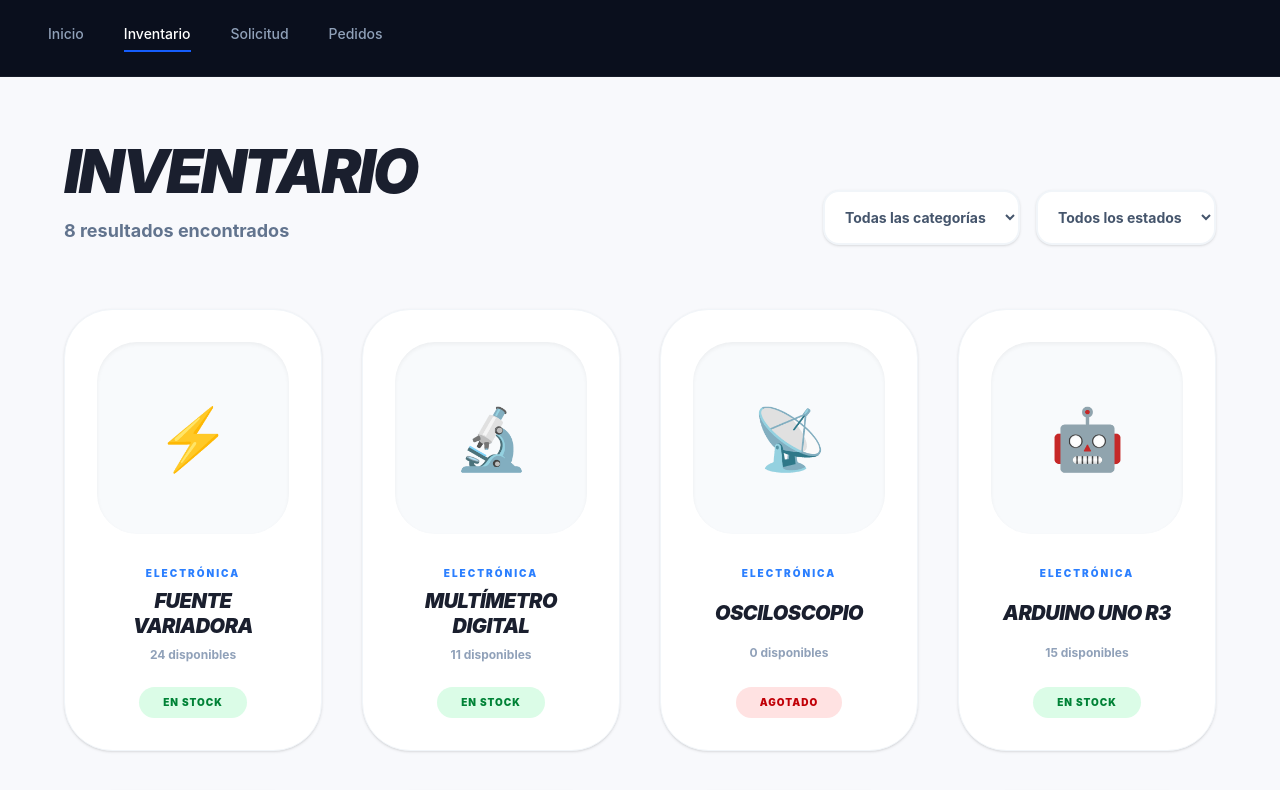
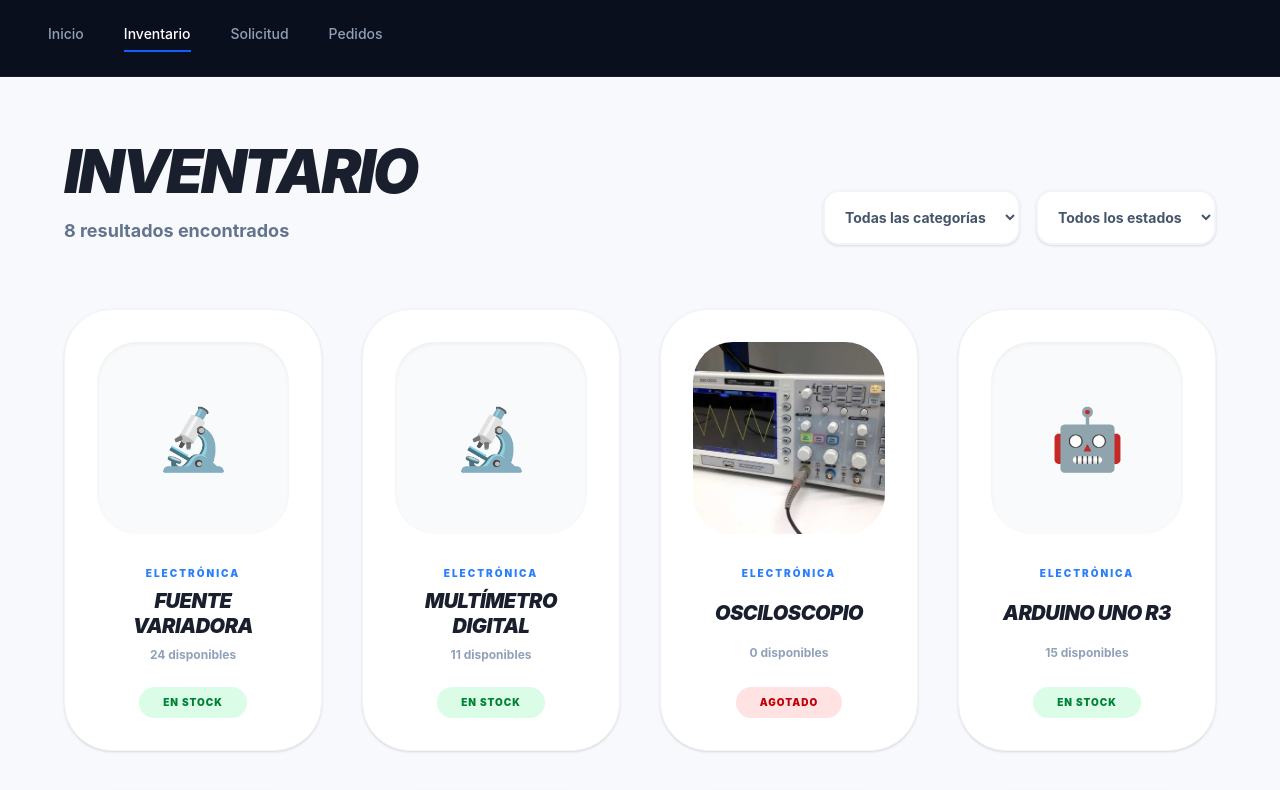
Before and after one commit to Gabbisita/Titulacion_Prueba, a React (Vite) app in the folder frontend/: page /inventario in a window 1280 px wide. Shown: the top 790 px of the page. Built offline with nearby package versions, Linux system fonts and the light colour scheme; no server answers.

Commit message:
Se realizó la creación de la pagina DetalleMaterial

```diff
--- a/frontend/src/pages/DetalleMaterial.jsx
+++ b/frontend/src/pages/DetalleMaterial.jsx
@@ -0,0 +1,95 @@
+import { useState, useEffect } from 'react';
+import { useNavigate, useParams } from 'react-router-dom';
+import { motion } from 'framer-motion';
+import heroImg from '../assets/hero.png';
+
+const DetalleMaterial = () => {
+  const navigate = useNavigate();
+  const { id } = useParams(); // Recibimos el ID (1, 2, 3...) desde la URL
+  const [cantidad, setCantidad] = useState(1);
+  const [material, setMaterial] = useState(null);
+
+  // ESTA ES LA MISMA LISTA QUE TIENES EN INVENTARIO
+  // Lo ideal es que después esto venga de tu Base de Datos en la nube
+  const materialesDB = [
+    { id: 1, n: 'Fuente variadora', d: 24, e: 'EN STOCK', c: 'Electrónica', i: heroImg, desc: 'Fuente de poder regulable ideal para proyectos de circuitos integrados.' },
+    { id: 2, n: 'Multímetro Digital', d: 11, e: 'EN STOCK', c: 'Electrónica', i: '🔬', desc: 'Herramienta de medición de alta precisión para voltaje, corriente y resistencia.' },
+    { id: 3, n: 'Osciloscopio', d: 0, e: 'AGOTADO', c: 'Electrónica', i: '📡', desc: 'Equipo avanzado para visualización de señales de frecuencia.' },
+    { id: 4, n: 'Arduino Uno R3', d: 15, e: 'EN STOCK', c: 'Electrónica', i: '🤖', desc: 'Placa de desarrollo para prototipado electrónico.' },
+    { id: 5, n: 'Destornillador set', d: 3, e: 'PRESTADO', c: 'Herramientas', i: '🔧', desc: 'Set completo de destornilladores de precisión.' },
+    { id: 6, n: 'Generador de señales', d: 2, e: 'EN STOCK', c: 'Electrónica', i: '📟', desc: 'Generador de funciones para pruebas de laboratorio.' },
+    { id: 7, n: 'Kit tornillería', d: 8, e: 'EN STOCK', c: 'Herramientas', i: '🔩', desc: 'Kit de diversos tamaños para ensambles mecánicos.' },
+    { id: 8, n: 'Martillo', d: 7, e: 'EN STOCK', c: 'Herramientas', i: '🔨', desc: 'Herramienta básica de impacto para taller.' },
+  ];
+
+  useEffect(() => {
+    // Buscamos el material que coincida con el ID de la URL
+    const encontrado = materialesDB.find(m => m.id === parseInt(id));
+    setMaterial(encontrado);
+  }, [id]);
+
+  if (!material) return <div className="text-white p-20">Cargando material...</div>;
+
+  return (
+    <motion.div
+      initial={{ opacity: 0, y: 20 }}
+      animate={{ opacity: 1, y: 0 }}
+      transition={{ duration: 0.5 }}
+      className="min-h-screen bg-[#0a0f1d] font-sans text-white p-6 md:p-12"
+    >
+      <button onClick={() => navigate(-1)} className="flex items-center gap-2 text-slate-400 hover:text-blue-500 mb-10 font-bold uppercase text-xs tracking-widest">
+        <span>←</span> Volver al Inventario
+      </button>
+
+      <div className="max-w-6xl mx-auto grid grid-cols-1 md:grid-cols-2 gap-12 items-center">
+        <div className="relative group">
+          <div className="absolute -inset-1 bg-gradient-to-r from-blue-600 to-cyan-500 rounded-3xl blur opacity-25"></div>
+          <div className="relative bg-[#111827] border border-white/10 rounded-3xl overflow-hidden flex items-center justify-center h-[500px]">
+            {/* Si es emoji lo muestra grande, si es imagen rellena el cuadro */}
+            {material.i.length > 2 ? (
+              <img src={material.i} className="w-full h-full object-cover" alt={material.n} />
+            ) : (
+              <div className="text-9xl">{material.i}</div>
+            )}
+          </div>
+        </div>
+
+        <div className="flex flex-col text-left">
+          <span className="text-blue-500 font-black uppercase tracking-[0.2em] text-xs mb-4">{material.c}</span>
+          <h1 className="text-6xl font-bold italic tracking-tighter leading-none mb-4 uppercase">{material.n}</h1>
+          <p className="text-slate-400 text-lg mb-8 max-w-md">{material.desc}</p>
+
+          <div className="bg-white/5 border border-white/10 rounded-2xl p-6 mb-8 flex justify-between items-center">
+            <div>
+              <p className="text-slate-500 text-[10px] font-black uppercase tracking-widest mb-1">Estado actual</p>
+              <p className={`text-3xl font-bold ${material.e === 'AGOTADO' ? 'text-red-500' : 'text-white'}`}>{material.e}</p>
+              <p className="text-slate-400 text-sm font-bold">{material.d} unidades disponibles</p>
+            </div>
+            <div className={`w-3 h-3 rounded-full animate-pulse ${material.e === 'EN STOCK' ? 'bg-green-500' : 'bg-red-500'}`}></div>
+          </div>
+
+          <div className="flex gap-4">
+            {material.e === 'EN STOCK' && (
+              <div className="flex items-center bg-white/5 border border-white/10 rounded-2xl p-2">
+                <button onClick={() => cantidad > 1 && setCantidad(cantidad - 1)} className="w-10 h-10 hover:bg-white/10 rounded-xl">-</button>
+                <span className="w-12 text-center font-bold text-xl">{cantidad}</span>
+                <button onClick={() => cantidad < material.d && setCantidad(cantidad + 1)} className="w-10 h-10 hover:bg-white/10 rounded-xl">+</button>
+              </div>
+            )}
+
+            <button
+              disabled={material.e === 'AGOTADO'}
+              className={`flex-1 font-black py-5 rounded-2xl transition-all transform active:scale-95 uppercase tracking-tight italic ${
+                material.e === 'AGOTADO' ? 'bg-slate-800 text-slate-500 cursor-not-allowed' : 'bg-[#2563eb] hover:bg-[#1d4ed8] text-white shadow-blue-900/40 shadow-2xl'
+              }`}
+            >
+              {material.e === 'AGOTADO' ? 'No disponible' : 'Solicitar Préstamo'}
+            </button>
+          </div>
+        </div>
+      </div>
+    </motion.div>
+  );
+};
+
+export default DetalleMaterial;
--- a/frontend/src/pages/Inicio.jsx
+++ b/frontend/src/pages/Inicio.jsx
@@ -1,14 +1,31 @@
-import { Link } from 'react-router-dom';
+import { Link, useNavigate } from 'react-router-dom';
 import { motion } from 'framer-motion';
 import Navbar from '../components/Navbar';
 
+import osciloscopio from '../assets/osciloscopio.jpg';
+
 const Inicio = () => {
+  const navigate = useNavigate();
+
   const recientes = [
-    { id: 1, n: 'Fuente variadora', i: '⚡', d: 24, e: 'EN STOCK' },
+    { id: 1, n: 'Fuente variadora', i: '🔬' , d: 24, e: 'EN STOCK' },
     { id: 2, n: 'Multímetro Digital', i: '🔬', d: 11, e: 'EN STOCK' },
-    { id: 3, n: 'Osciloscopio', i: '📡', d: 0, e: 'AGOTADO' },
+    { id: 3, n: 'Osciloscopio', i: osciloscopio, d: 0, e: 'AGOTADO' },
     { id: 4, n: 'Martillo', i: '🔨', d: 7, e: 'EN STOCK' }
   ];
+
+  const renderVisual = (src) => {
+    if (typeof src !== 'string' || src.includes('/') || src.includes('static')) {
+      return (
+        <img
+          src={src}
+          alt="material"
+          className="w-full h-full object-cover"
+        />
+      );
+    }
+    return src;
+  };
 
   return (
     <motion.div
@@ -19,9 +36,9 @@ const Inicio = () => {
       <Navbar />
 
       {/* Banner Principal */}
-      <section className="bg-[#0a0f1d] h-[65vh] relative flex items-center px-20 text-white">
+      <section className="bg-[#0a0f1d] h-[65vh] relative flex items-center px-20 text-white overflow-hidden">
         <div className="absolute w-[500px] h-[500px] bg-blue-600/10 rounded-full blur-[120px] -top-20 -left-20"></div>
-        <div className="relative z-10">
+        <div className="relative z-10 text-left">
           <h1 className="text-8xl font-black italic tracking-tighter mb-6 leading-none uppercase">SAFE STOCK</h1>
           <p className="text-slate-400 text-xl max-w-md mb-10 italic">División de Ingeniería Mecatrónica</p>
           <Link to="/inventario" className="bg-white text-[#0a0f1d] px-10 py-4 rounded-2xl font-black text-lg hover:scale-105 transition-transform inline-block">
@@ -33,7 +50,7 @@ const Inicio = () => {
       {/* Sección Recién Agregados */}
       <section className="py-20 px-20 max-w-7xl mx-auto">
         <div className="flex justify-between items-end mb-12">
-          <div>
+          <div className="text-left">
             <h2 className="text-3xl font-black text-[#1a1f2e] italic uppercase tracking-tighter">Recién agregados</h2>
             <p className="text-slate-400 font-bold">Materiales disponibles para préstamo</p>
           </div>
@@ -49,13 +66,15 @@ const Inicio = () => {
 
         <div className="grid grid-cols-1 md:grid-cols-4 gap-8">
           {recientes.map((m) => (
-            <motion.div s
+            <motion.div
               key={m.id}
               whileHover={{ scale: 1.05 }}
-              className="bg-white p-8 rounded-[2.5rem] border border-slate-100 shadow-sm flex flex-col items-center text-center"
+              whileTap={{ scale: 0.98 }}
+              onClick={() => navigate(`/material/${m.id}`)}
+              className="bg-white p-8 rounded-[2.5rem] border border-slate-100 shadow-sm flex flex-col items-center text-center cursor-pointer transition-shadow hover:shadow-xl"
             >
-              <div className="bg-slate-50 w-full aspect-square rounded-[2rem] flex items-center justify-center text-5xl mb-6 shadow-inner italic">
-                {m.i}
+              <div className="bg-slate-50 w-full aspect-square rounded-[2rem] flex items-center justify-center text-5xl mb-6 shadow-inner italic overflow-hidden">
+                {renderVisual(m.i)}
               </div>
               <h3 className="font-black text-lg text-[#1a1f2e] uppercase italic mb-4 leading-tight min-h-[3rem] flex items-center">
                 {m.n}
--- a/frontend/src/pages/Inventario.jsx
+++ b/frontend/src/pages/Inventario.jsx
@@ -1,15 +1,19 @@
 import { useState } from 'react';
 import { motion, AnimatePresence } from 'framer-motion';
+import { useNavigate } from 'react-router-dom';
 import Navbar from '../components/Navbar';
 
+import osciloscopio from '../assets/osciloscopio.jpg';
+
 const Inventario = () => {
+  const navigate = useNavigate();
   const [cat, setCat] = useState('Todas');
   const [est, setEst] = useState('Todos');
 
   const materiales = [
-    { id: 1, n: 'Fuente variadora', d: 24, e: 'EN STOCK', c: 'Electrónica', i: '⚡' },
+    { id: 1, n: 'Fuente variadora', d: 24, e: 'EN STOCK', c: 'Electrónica', i: '🔬' },
     { id: 2, n: 'Multímetro Digital', d: 11, e: 'EN STOCK', c: 'Electrónica', i: '🔬' },
-    { id: 3, n: 'Osciloscopio', d: 0, e: 'AGOTADO', c: 'Electrónica', i: '📡' },
+    { id: 3, n: 'Osciloscopio', d: 0, e: 'AGOTADO', c: 'Electrónica', i: osciloscopio },
     { id: 4, n: 'Arduino Uno R3', d: 15, e: 'EN STOCK', c: 'Electrónica', i: '🤖' },
     { id: 5, n: 'Destornillador set', d: 3, e: 'PRESTADO', c: 'Herramientas', i: '🔧' },
     { id: 6, n: 'Generador de señales', d: 2, e: 'EN STOCK', c: 'Electrónica', i: '📟' },
@@ -21,12 +25,31 @@ const Inventario = () => {
     (cat === 'Todas' || m.c === cat) && (est === 'Todos' || m.e === est)
   );
 
+const renderVisual = (src) => {
+  if (typeof src !== 'string' || src.includes('/') || src.includes('static')) {
+    return (
+      <img
+        src={src}
+        alt="material"
+        className="w-full h-full object-cover"
+      />
+    );
+  }
+  return src;
+};
+
   return (
-    <motion.div initial={{ opacity: 0 }} animate={{ opacity: 1 }} className="min-h-screen bg-[#f8f9fc] pb-20 font-sans">
+    <motion.div
+      initial={{ opacity: 0, y: 10 }}
+      animate={{ opacity: 1, y: 0 }}
+      exit={{ opacity: 0 }}
+      transition={{ duration: 0.4 }}
+      className="min-h-screen bg-[#f8f9fc] pb-20 font-sans"
+    >
       <Navbar />
       <div className="p-16 max-w-7xl mx-auto">
         <div className="flex flex-col md:flex-row justify-between items-end mb-16 gap-6">
-          <div>
+          <div className="text-left">
             <h1 className="text-6xl font-black text-[#1a1f2e] italic tracking-tighter mb-4 uppercase leading-none">INVENTARIO</h1>
             <p className="text-slate-500 font-bold text-lg">{filtrados.length} resultados encontrados</p>
           </div>
@@ -47,20 +70,24 @@ const Inventario = () => {
         </div>
 
         <div className="grid grid-cols-1 sm:grid-cols-2 lg:grid-cols-4 gap-10">
-          <AnimatePresence mode="wait">
+          <AnimatePresence mode="popLayout">
             {filtrados.map((m) => (
               <motion.div
                 key={m.id}
-                initial={{ opacity: 0 }}
-                animate={{ opacity: 1 }}
-                exit={{ opacity: 0 }}
+                layout
+                initial={{ opacity: 0, scale: 0.9 }}
+                animate={{ opacity: 1, scale: 1 }}
+                exit={{ opacity: 0, scale: 0.9 }}
                 whileHover={{ scale: 1.05 }}
-                className="bg-white p-8 rounded-[3rem] border border-slate-100 shadow-sm flex flex-col items-center text-center group transition-all"
+                whileTap={{ scale: 0.98 }}
+                transition={{ duration: 0.3 }}
+                onClick={() => navigate(`/material/${m.id}`)}
+                className="bg-white p-8 rounded-[3rem] border border-slate-100 shadow-sm flex flex-col items-center text-center group transition-all cursor-pointer"
               >
-                <div className="bg-slate-50 w-full aspect-square rounded-[2.5rem] flex items-center justify-center text-6xl mb-8 shadow-inner group-hover:bg-blue-50 transition-colors">
-                  {m.i}
+                <div className="bg-slate-50 w-full aspect-square rounded-[2.5rem] flex items-center justify-center text-6xl mb-8 shadow-inner group-hover:bg-blue-50 transition-colors overflow-hidden">
+                  {renderVisual(m.i)}
                 </div>
-                <div className="flex-1 w-full">
+                <div className="flex-1 w-full text-center">
                   <span className="text-[10px] font-black text-blue-500 uppercase tracking-[0.2em] mb-2 block">
                     {m.c}
                   </span>
```
Also changed, not shown: frontend/src/App.jsx (+5 -7 lines), frontend/src/assets/osciloscopio.jpg (added).
